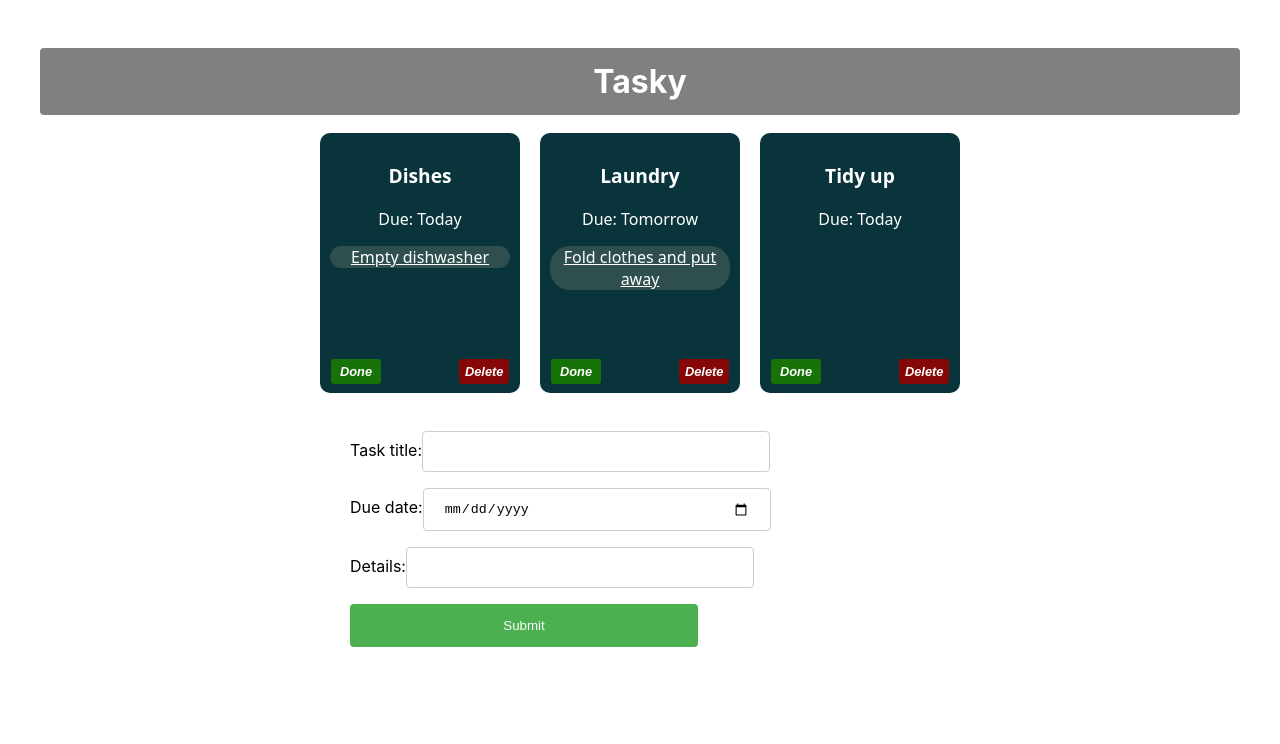
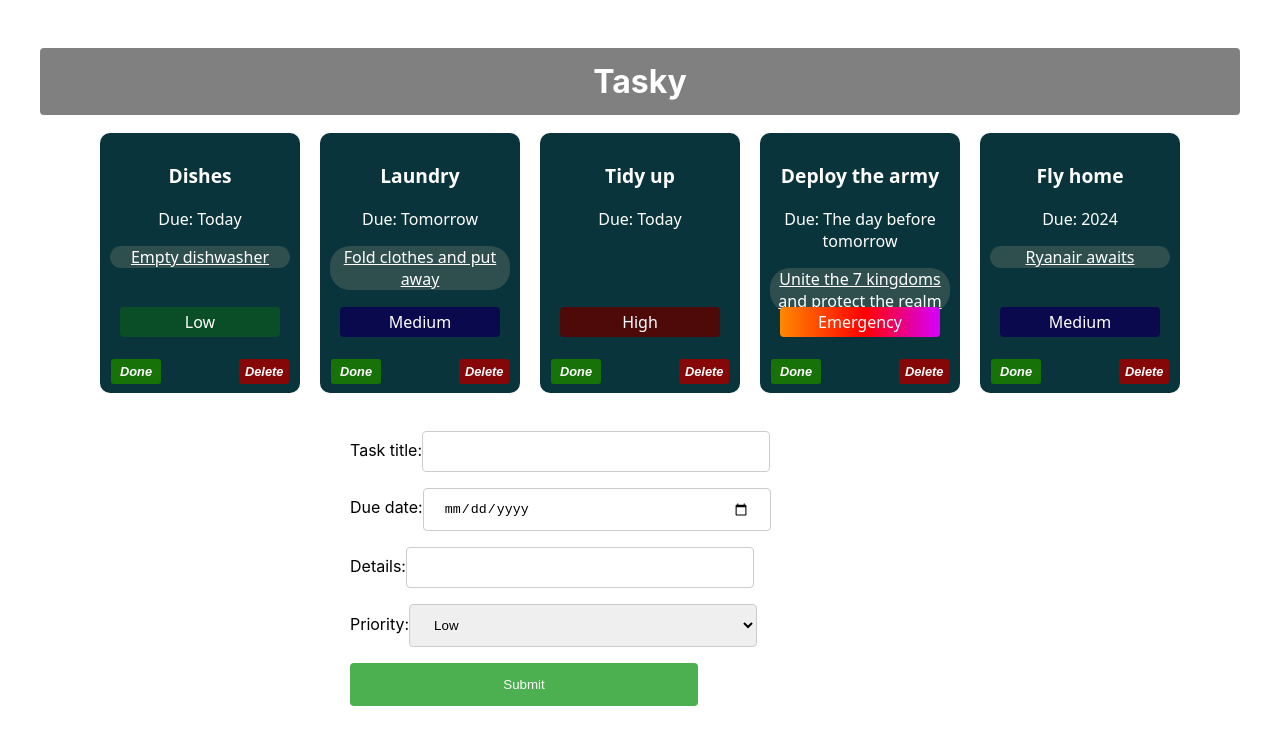
Before and after one commit to zalan-toth/react-basics-labs, a React (Create React App) app in the folder tasky/: page / in a window 1280 px wide. Shown: the top 744 px of the page. Built offline with nearby package versions, Linux system fonts and the light colour scheme.

Commit message:
Add task: form added

```diff
--- a/tasky/src/App.css
+++ b/tasky/src/App.css
@@ -28,6 +28,18 @@ button {
   left: 5px;
   color: #ffffff;
   background: #177307;
+}
+.priority {
+  position: absolute;
+  bottom: 40px;
+  left: 20px;
+  text-align: center;
+  width: 160px;
+  padding-bottom: 4px;
+  padding-top: 4px;
+  border-radius: 4px;
+  border-width: 5px;
+  border-color: white;
 }
 .deleteButton {
   font-weight: bold;
@@ -66,7 +78,7 @@ button {
   background: darkslategrey;
   text-decoration: underline;
 }
-input[type=text], input[type=date] {
+input[type=text], input[type=date], select {
   width: 60%;
   padding: 12px 20px;
   margin: 8px 0;
--- a/tasky/src/App.js
+++ b/tasky/src/App.js
@@ -8,9 +8,11 @@ import { v4 as uuidv4 } from 'uuid';
 function App() {
     const [ taskState, setTaskState ] = useState({
         tasks: [
-            { id: 1, title:"Dishes", description: "Empty dishwasher", deadline: "Today", done: false },
-            { id: 2, title: "Laundry", description: "Fold clothes and put away", deadline: "Tomorrow", done: false },
-            { id: 3, title: "Tidy up", deadline: "Today", done: false}
+            { id: 1, title:"Dishes", description: "Empty dishwasher", deadline: "Today", priority: "Low", done: false },
+            { id: 2, title: "Laundry", description: "Fold clothes and put away", deadline: "Tomorrow", priority: "Medium", done: false },
+            { id: 3, title: "Tidy up", deadline: "Today", priority: "High", done: false},
+            { id: 4, title: "Deploy the army", description: "Unite the 7 kingdoms and protect the realm", deadline: "The day before tomorrow", priority: "Emergency", done: false},
+            { id: 3, title: "Fly home",description: "Ryanair awaits", deadline: "2024", priority: "Medium", done: false},
         ]
     });
     const doneHandler = (taskIndex) => {
@@ -28,10 +30,12 @@ function App() {
     const [ formState, setFormState ] = useState({
         title: "",
         description: "",
-        deadline: ""
+        deadline: "",
+        priority: ""
     });
     const formChangeHandler = (event) => {
         let form = {...formState};
+        form.priority = "Low";
 
         switch(event.target.name) {
             case "title":
@@ -42,6 +46,9 @@ function App() {
                 break;
             case "deadline":
                 form.deadline = event.target.value;
+                break;
+            case "priority":
+                form.priority = event.target.value;
                 break;
             default:
                 form = formState;
@@ -70,6 +77,7 @@ function App() {
                     deadline={task.deadline}
                     key={task.id}
                     done={task.done}
+                    priority={task.priority}
                     markDone={() => doneHandler(index)}
                     deleteTask={() => deleteHandler(index)}
                 />
--- a/tasky/src/components/Form.js
+++ b/tasky/src/components/Form.js
@@ -19,6 +19,15 @@ const AddTaskForm = (props) => {
                     Details:
                     <input type="text" name="description" onChange={(event) => props.change(event)}/>
                 </label>
+                <br/>
+                <label>
+                    Priority:
+                    <select name="priority" defaultValue="Low" onChange={(event) => props.change(event)}>
+                        <option value="Low">Low</option>
+                        <option value="Medium">Medium</option>
+                        <option value="High">High</option>
+                    </select>
+                </label>
                 <input type="submit" value="Submit"/>
             </form>
         </div>
--- a/tasky/src/components/Task.js
+++ b/tasky/src/components/Task.js
@@ -9,6 +9,19 @@ const Task = (props) => {
             <p>Due: {props.deadline}</p>
             <p className="description"
                style={{backgroundColor: props.done ? '#a3a3a3' : '#2f4f4f'}}>{props.description}</p>
+            <p className="priority" style={{
+                background: props.priority === "Emergency"
+                    ? 'linear-gradient(90deg, rgba(255,136,0,1) 0%, rgba(255,0,0,1) 53%, rgba(214,0,255,1) 100%)'
+                    : props.priority === "High"
+                        ? 'rgba(78,9,9,1)'
+                        : props.priority === "Medium"
+                            ? 'rgba(11,9,78,1)'
+                            : props.priority === "Low"
+                                ? 'rgba(9,78,38,1)'
+                                : '#2f4f4f'
+            }}>
+                {props.priority}
+            </p>
             <button onClick={props.markDone} className='doneButton'>Done</button>
             <button className='deleteButton' onClick={props.deleteTask}>Delete</button>
 
```
